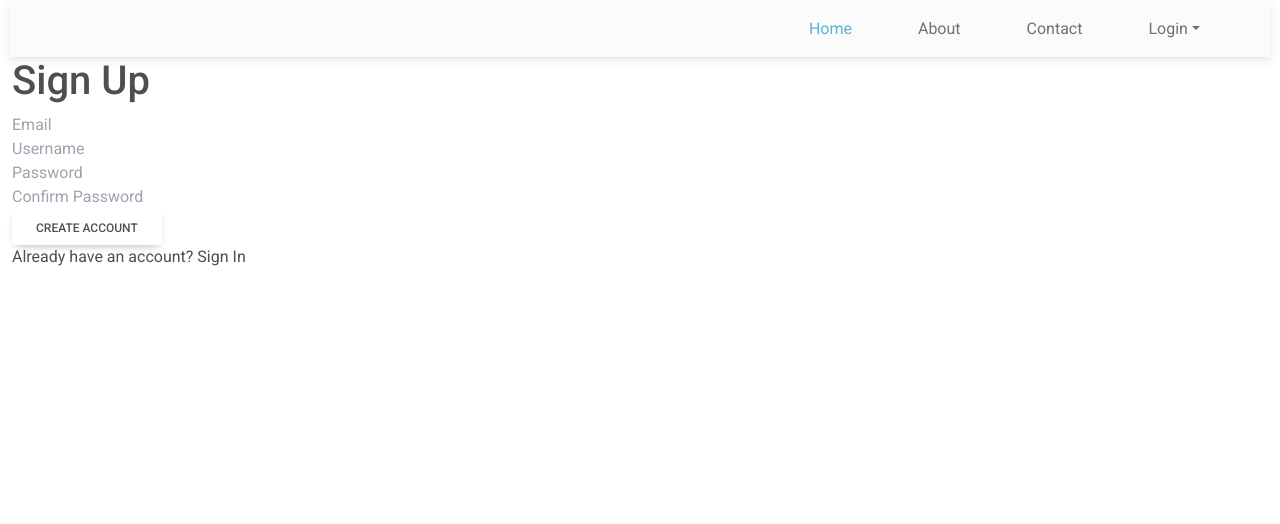
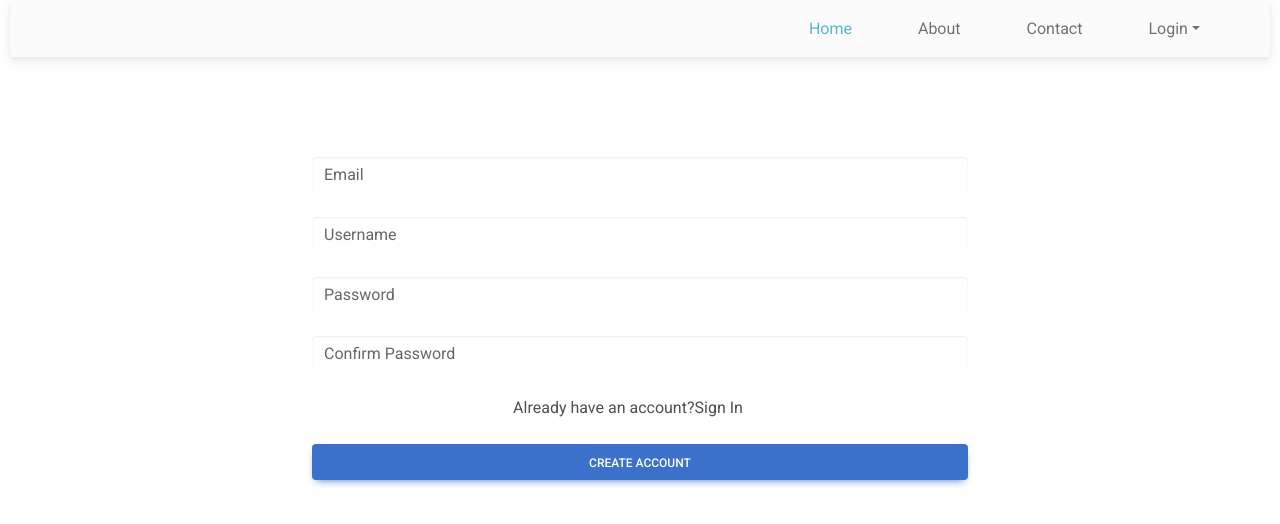
Before and after one commit to TannyBlaze/React-Folder, a React (Vite) app in the folder React-class/: page /signup in a window 1280 px wide. Shown: the top 524 px of the page. Built offline with nearby package versions, Linux system fonts and the light colour scheme.

Commit message:
Another commit

```diff
--- a/React-class/package.json
+++ b/React-class/package.json
@@ -11,9 +11,12 @@
   },
   "dependencies": {
     "axios": "^1.5.1",
+    "formik": "^2.4.5",
     "react": "^18.2.0",
     "react-dom": "^18.2.0",
-    "react-router-dom": "^6.17.0"
+    "react-router-dom": "^6.17.0",
+    "react-toastify": "^9.1.3",
+    "yup": "^1.3.2"
   },
   "devDependencies": {
     "@types/react": "^18.2.15",
--- a/React-class/src/App.jsx
+++ b/React-class/src/App.jsx
@@ -14,6 +14,9 @@ import Button from './component/Props/Button'
 import { Route, Routes , Navigate } from 'react-router-dom'
 import Test from './component/test'
 import NotFound from './component/NotFound'
+import { ToastContainer } from 'react-toastify';
+import 'react-toastify/dist/ReactToastify.css';
+import Formik from './pages/Formik'
 
 function App() {
   let name = "edit"
@@ -27,7 +30,21 @@ function App() {
   }
 
   return (
-    <>
+    <div>
+      <ToastContainer
+        position="top-right"
+        autoClose={5000}
+        hideProgressBar={false}
+        newestOnTop={false}
+        closeOnClick
+        rtl={false}
+        pauseOnFocusLoss
+        draggable
+        pauseOnHover
+        theme="light"
+      />
+      {/* Same as */}
+      <ToastContainer />
       {/* <Test /> */}
       <Navbar />
       <Routes>
@@ -38,6 +55,7 @@ function App() {
         <Route path='/signin' element={<SignIn />} />
         <Route path='/signup' element={<SignUp />} />
         <Route path='*' element={<NotFound />} />
+        <Route path='/formik' element={<Formik />} />
       </Routes>
       {/*<Fetch />
 
@@ -47,7 +65,7 @@ function App() {
       <UseEffect />
       <Button editFunction={handleEdit} name= {name} />
       <Button editFunction={handleDelete} name="delete" /> */}
-    </>
+    </div>
   )
 }
 
--- a/React-class/src/component/NotFound.jsx
+++ b/React-class/src/component/NotFound.jsx
@@ -1,6 +1,6 @@
 import React from 'react'
 
-function NotFound() {
+const NotFound = () => {
   return (
     <div>NotFound</div>
   )
--- a/React-class/src/component/test.jsx
+++ b/React-class/src/component/test.jsx
@@ -1,15 +1,19 @@
-import React from 'react'
-import axios from 'axios'
+import React, { useState } from 'react'
+
 
 function Test() {
-    let url = "http://localhost:3000/user/register"
 
-    const clickme = () => {
-        axios.post(url, { email: "tanimolatoyeseiyiola@gmail.com", username: "Tannyblaze" })
-    }
+    const [email, setEmail] = useState()
+    const [userName, setUserName] = useState()
+    const [password, setPassword] = useState()
+
+
     return (
         <div>
-            <button onClick={clickme}>Click</button>
+            <input type="text" placeholder='Email' onChange={(event) => setEmail(event.target.value)} />
+            <input type="text" placeholder='Username' onChange={(event) => setUserName(event.target.value)} />
+            <input type="text" placeholder='Password' onChange={(event) => setPassword(event.target.value)} />
+            <button>Submit</button>
         </div>
     )
 }
--- /dev/null
+++ b/React-class/src/pages/Formik.jsx
@@ -0,0 +1,41 @@
+import React from 'react'
+import { useFormik } from 'formik'
+import * as Yup from 'yup'
+
+const Formik = () => {
+    const formik = useFormik({
+        initialValues: {
+            name: '',
+            email: '',
+            password: ''
+        },
+        validationSchema: Yup.object({
+            name: Yup.string().max(15, 'Must be 15 characters or less').required('Required'),
+            email: Yup.string().email('Email must be a valid email address').required('Email is required'),
+            password: Yup.string().min(6, 'Password must be at least 6 characters').required('Password is required')
+        }),
+        onSubmit: (values) => {
+            console.log(values)
+        }
+    })
+    return (
+        <div>
+            <div>
+                <form onSubmit={formik.handleSubmit} className="container">
+                    <div className="form-outline mb-4">
+                        <input type="email" name="email" value={formik.values.email} onChange={formik.handleChange} id="form11" className="form-control border border-dark" />
+                        <label className="form-label" htmlFor="form11">Email</label>
+                    </div>
+                    {formik.touched.email && formik.errors.email ? (<div>{formik.errors.email}</div>) : null}
+                    <input type="text" name="name" value={formik.values.name} onChange={formik.handleChange} placeholder="Name" />
+                    {formik.touched.name && formik.errors.name ? (<div>{formik.errors.name}</div>) : null}
+                    <input type="password" name="password" value={formik.values.password} onChange={formik.handleChange} placeholder="Password" />
+                    {formik.touched.password && formik.errors.password ? (<div>{formik.errors.password}</div>) : null}
+                    <button type='submit'>Submit</button>
+                </form>
+            </div>
+        </div>
+    )
+}
+
+export default Formik
--- a/React-class/src/pages/LogIn/SignIn.jsx
+++ b/React-class/src/pages/LogIn/SignIn.jsx
@@ -1,19 +1,44 @@
-import React from 'react'
+import React, { useState } from 'react'
+import axios from 'axios';
+import { Link } from "react-router-dom";
 
 function SignIn() {
+    let url = "http://localhost:3000/user/register"
+    const [email, setEmail] = useState("")
+    const [password, setPassword] = useState("")
+
+
+    const handleSubmit = () => {
+        axios.post(url, {
+            email: email,
+            password: password
+        }).then((res)=> {
+            console.log(res.data)
+        }).catch((err) => {
+            console.log(err)
+        })
+    }
+    // const togglelabel = () => {
+    //     document.querySelector('.bg-white').classList.add('form-label')
+    // }
     return (
-        <div>
+        <div style={{ paddingTop: 150 , paddingLeft: 300 , paddingRight: 300 }}>
             <form className="container">
-                <h1 className='Sih1'>Sign In</h1>
-                <input type="email" placeholder="Email" className='Siinp'></input><br></br>
-                <input type="password" placeholder="Password" className='Siinp'></input><br></br>
-                <div class="form-outline">
-                    <input type="email" id="typeEmail" class="form-control" />
-                    <label class="form-label" for="typeEmail">Email</label>
+                <div className="form-outline mb-4">
+                    <input type="email" id="form11" className="form-control border border-dark"  onChange={(e)=>{setEmail(e.target.value)}}/>
+                    <label className="form-label bg-white"  htmlFor="form11" style={{ marginTop: 1, paddingLeft: 3, paddingRight: 3 }}>Email</label>
                 </div>
-                <button className="btn">Log In</button><br></br>
-                <a href="">Forgot Password?</a>
-                <a href="">Create Account</a>
+                <div className="form-outline mb-4">
+                    <input type="password" id="form12" className="form-control border border-dark" onChange={(e) => { setPassword(e.target.value) }} />
+                    <label className="form-label bg-white" htmlFor="form12" style={{ marginTop: 1 }}>Password</label>
+                </div>
+                <button className="btn btn-primary btn-block mb-4" onClick={handleSubmit}>Log In</button>
+                <div className="row mb-4">
+                    <div className="text-center row d-flex justify-content-center">
+                        <div className="col"><Link to={""}>Forgot Password?</Link></div>
+                        <div className="col"><Link to={"/SignUp"}>Create Account</Link></div>
+                    </div>
+                </div>
             </form>
         </div>
 
--- a/React-class/src/pages/LogIn/SignUp.jsx
+++ b/React-class/src/pages/LogIn/SignUp.jsx
@@ -1,4 +1,7 @@
 import React, { useState } from 'react'
+import axios from 'axios'
+import { toast } from "react-toastify"
+import { Link } from "react-router-dom";
 
 function SignUp() {
 
@@ -13,22 +16,49 @@ function SignUp() {
         }
         setAllUsers({...allUsers, obj})
     };
+    let url = "http://localhost:3000/user/register"
 
+    const clickme = () => {
+        axios.post(url, {
+            email: email,
+            userName: username,
+            password: password
+        }).then((response) => {
+            console.log(response);
+            toast(response.data.message)
+        }).catch((err) => {
+            console.log(err);
+        })
+    }
     return (
-        <div>
+        <div style={{ paddingTop: 100, paddingLeft: 300, paddingRight: 300 }}>
             <form className="container">
-                <h1 className="h1">Sign Up</h1>
-                <input type="email" placeholder="Email" className="inp" onChange={(event) => setEmail(event.target.value)} /><br></br>
-                <input type="text" placeholder="Username" className="inp" onChange={(event) => setUsername(event.target.value)} /><br></br>
-                <input type="password" placeholder="Password" className="inp" onChange={(event) => setPassword(event.target.value)} /><br></br>
-                <input type="password" placeholder="Confirm Password" className="inp"></input><br></br>
-                <button className="btn" onClick={add}>Create Account</button>
-                <p>Already have an account? <a href="">Sign In</a></p>
+                <div className="form-outline mb-4">
+                    <input type="email" id="form11" className="form-control" onChange={(event) => setEmail(event.target.value)} />
+                    <label className="form-label" htmlFor="form11">Email</label>
+                </div>
+                <div className="form-outline mb-4">
+                    <input type="text" id="form12" className="form-control" onChange={(event) => setUsername(event.target.value)} />
+                    <label className="form-label" htmlFor="form12">Username</label>
+                </div>
+                <div className="form-outline mb-4">
+                    <input type="password" id="form13" className="form-control" onChange={(event) => setPassword(event.target.value)} />
+                    <label className="form-label" htmlFor="form13">Password</label>
+                </div>
+                <div className="form-outline mb-4">
+                    <input type="password" id="form14" className="form-control"/>
+                    <label className="form-label" htmlFor="form14">Confirm Password</label>
+                </div>
+                {/* <button className="btn" onClick={add}>Create Account</button> */}
+                <div className="row mb-4">
+                    <div className="text-center row d-flex justify-content-center">
+                        <div className="col">Already have an account?<Link to={"/SignIn"}>Sign In</Link></div>
+                    </div>
+                </div>
+                <button className="btn btn-primary btn-block" onClick={clickme}>Create Account</button>
             </form>
             <table id='me' className='tab'>
-                <tr>
-                    <th></th>
-                </tr>
+
             </table>
         </div>
     )
```
Also changed, not shown: 1 other file (tests, documents, lock files or other folders).
